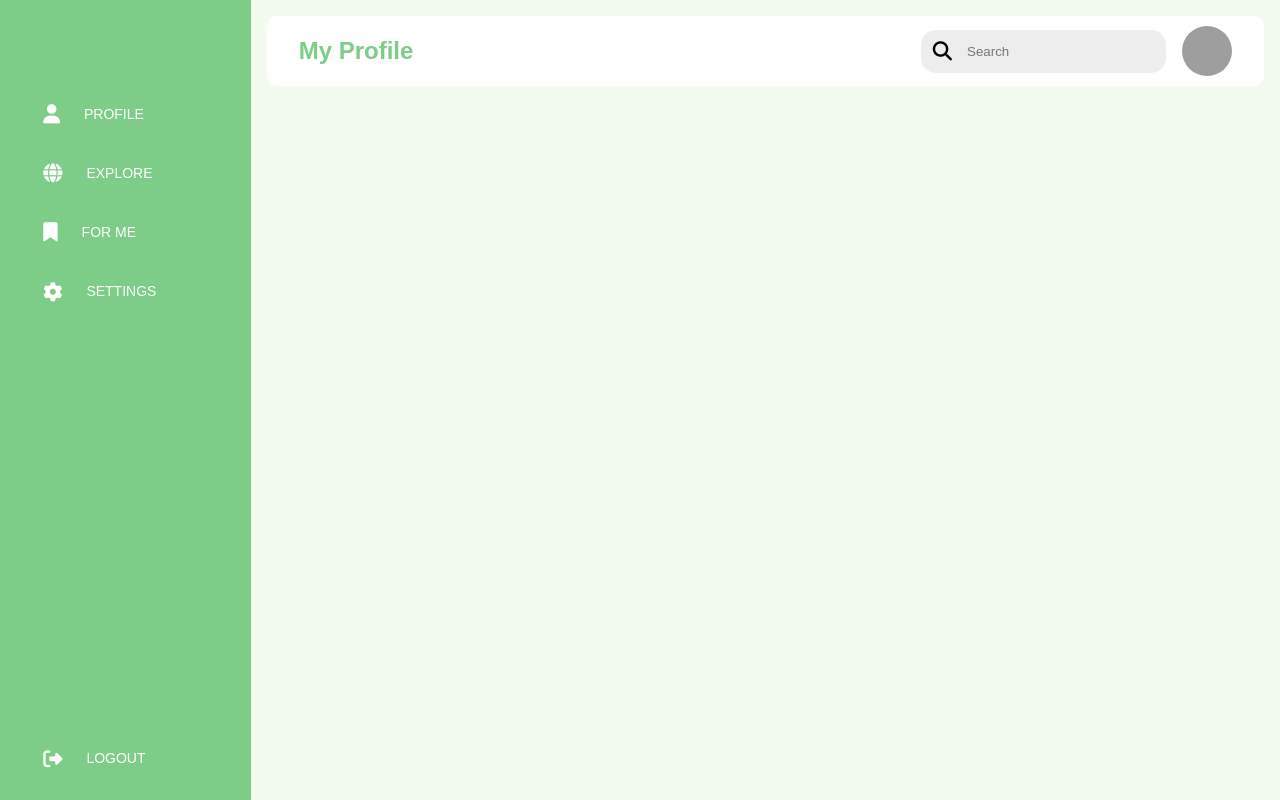
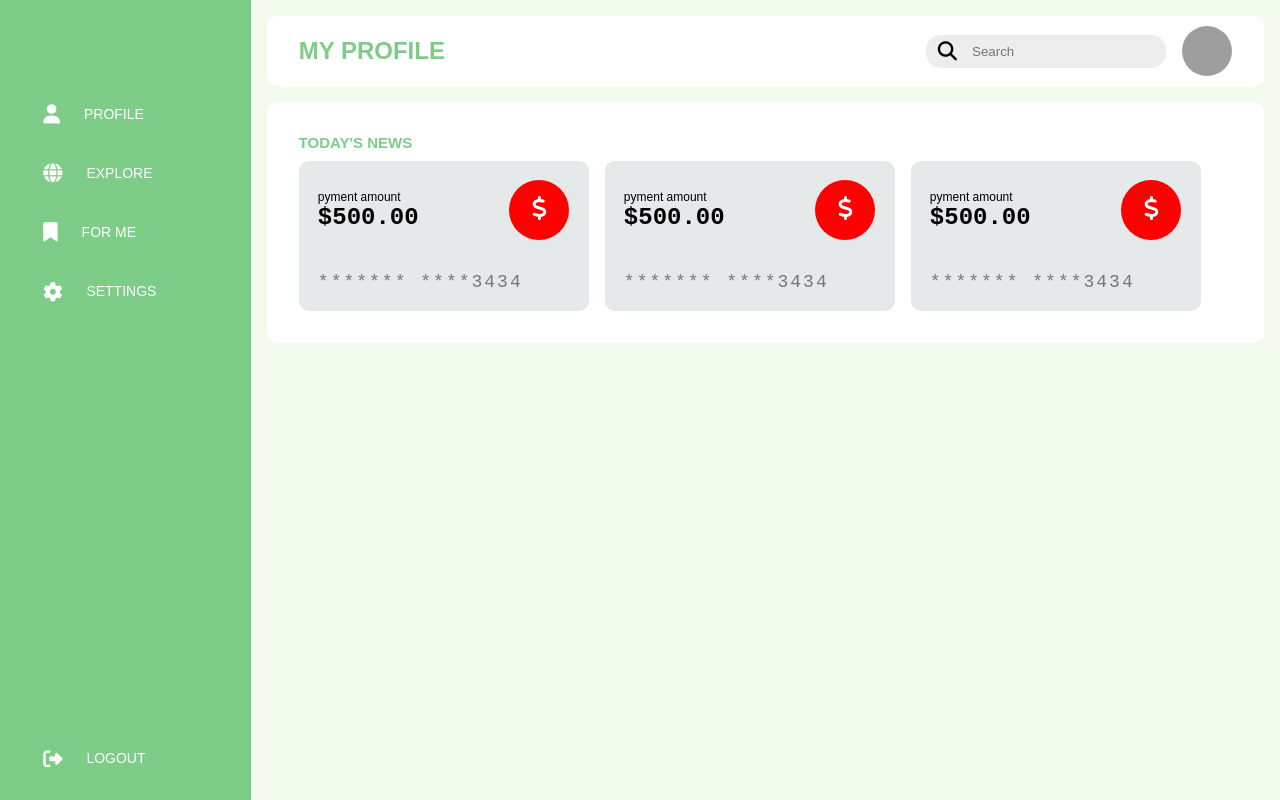
Before and after one commit to KRanpura/KeepUp, a Python web app: template flask/templates/profile.html in a window 1280 px wide. Run offline with Jinja, Linux system fonts and the light colour scheme; the template is opened without the code that fills it, so the values that code supplies are empty; grey boxes are pictures that could not be loaded.

Commit message:
profile changes

```diff
--- a/flask/templates/profile.html
+++ b/flask/templates/profile.html
@@ -125,16 +125,16 @@ body{
 .search--box{
     background: rgb(237, 237, 237);
     border-radius: 15px;
-    color: rbg(113, 99, 186, 255);
+    color: rbga(113, 99, 186, 255);
     display: flex;
     align-items: center;
-    gap: 5px;
+    gap: 10px;
     padding: 4px 12px;
 }
 
 .search--box input{
     background-color: transparent;
-    padding: 10px;
+    padding: 5px;
 }
 .search--box i{
     font-size: 1.2rem;
@@ -142,9 +142,84 @@ body{
     transition: all .5s ease-out;
 }
 .search--box i:hover{
-    transform: scale(1.1);
+    transform: scale(1.2);
 }
 
+.card--container{
+    background: #fff;
+    padding: 2rem;
+    border-radius: 10px;
+}
+
+.card--wrapper {
+    display: flex;
+    flex-wrap: wrap;
+    gap: 1rem;
+}
+
+.main--title{
+    color: #7dcc88;
+    padding-bottom: 10px;
+    font-size: 15px;
+
+}
+.payment--card{
+    background: rgb(229, 233, 233);
+    border-radius: 10px;
+    padding: 1.2rem;
+    width: 290px;
+    height: 150px;
+    display: flex;
+    flex-direction: column;
+    justify-content: space-between;
+    transition: all 0.5s ease-in-out;
+}
+
+.payment--card:hover{
+    transform: translateY(-7px);
+    transition: .5s;
+}
+.card--header{
+    display: flex;
+    justify-content: space-between;
+    align-items: center;
+    margin-bottom: 20px;
+}
+
+.amount{
+    display: flex;
+    flex-direction: column;
+}
+
+.title{
+    font-size: 12px;
+    font-weight: 200;
+}
+
+.amount--value{
+    font-size: 24px;
+    font-family: "Courier New", Courier,
+    monospace;
+    font-weight: 600;
+}
+
+.icon{
+    color: #ffff;
+    padding: 1rem;
+    height: 60px;
+    width: 60px;
+    text-align: center;
+    border-radius: 50%;
+    font-size: 1.5rem;
+    background: red;
+}
+
+.card-detail{
+    font-size: 18px;
+    color: #777777;
+    letter-spacing: 2px;
+    font-family: "Courier New", Courier, monospace;
+}
 
 
     </style>
@@ -197,7 +272,7 @@ body{
             <div class = "header--wrapper">
                 <div class = "header--title">
                     <!-- <span>Primary</span> -->
-                    <h2>My Profile</h2>
+                    <h2>MY PROFILE</h2>
                 </div>
                 <div class = "user--info">
                     <div class = "search--box">
@@ -206,7 +281,67 @@ body{
                         placeholder = "Search"/>
                     </div>
                     <img src = "/static/resources/ui-profile-icon-vector.jpg"
-                    alt=""/>
+                    alt="" />
+                </div>
+            </div>
+
+            <div class="card--container">
+                <h3 class="main--title">TODAY'S NEWS</h3>
+                <div class="card--wrapper">
+                    <div class="payment--card">
+                        <div class="card--header">
+                            <div class="amount">
+                                <span class="title">
+                                    pyment amount</span>
+                                    <span
+                                    class="amount--value">
+                                        $500.00
+                                    </span>
+                                </span>
+                            </div>
+                            <i class="fas fa-dollar-sign icon"></i>
+                        </div>
+                        <span class="card-detail">
+                            ******* ****3434
+                        </span>
+                    </div>
+
+                    <div class="payment--card">
+                        <div class="card--header">
+                            <div class="amount">
+                                <span class="title">
+                                    pyment amount</span>
+                                    <span
+                                    class="amount--value">
+                                        $500.00
+                                    </span>
+                                </span>
+                            </div>
+                            <i class="fas fa-dollar-sign icon"></i>
+                        </div>
+                        <span class="card-detail">
+                            ******* ****3434
+                        </span>
+                    </div>
+
+                    <div class="payment--card">
+                        <div class="card--header">
+                            <div class="amount">
+                                <span class="title">
+                                    pyment amount</span>
+                                    <span
+                                    class="amount--value">
+                                        $500.00
+                                    </span>
+                                </span>
+                            </div>
+                            <i class="fas fa-dollar-sign icon"></i>
+                        </div>
+                        <span class="card-detail">
+                            ******* ****3434
+                        </span>
+                    </div>
+
                 </div>
             </div>
         </div>
```
